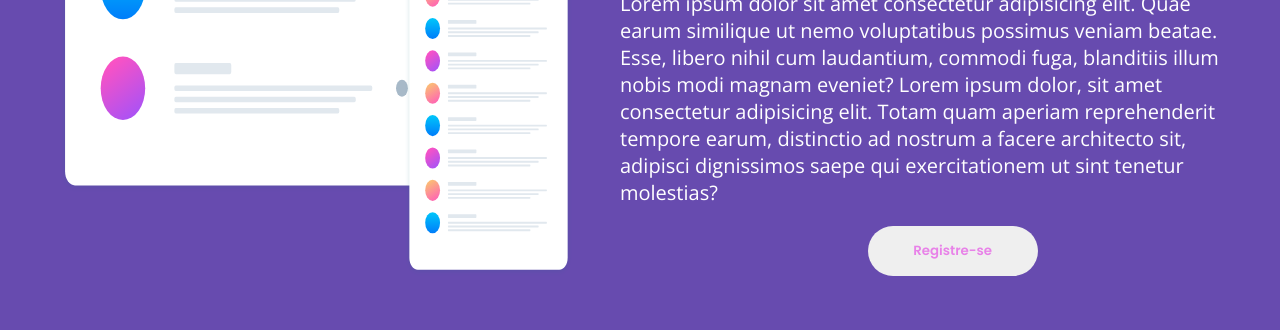
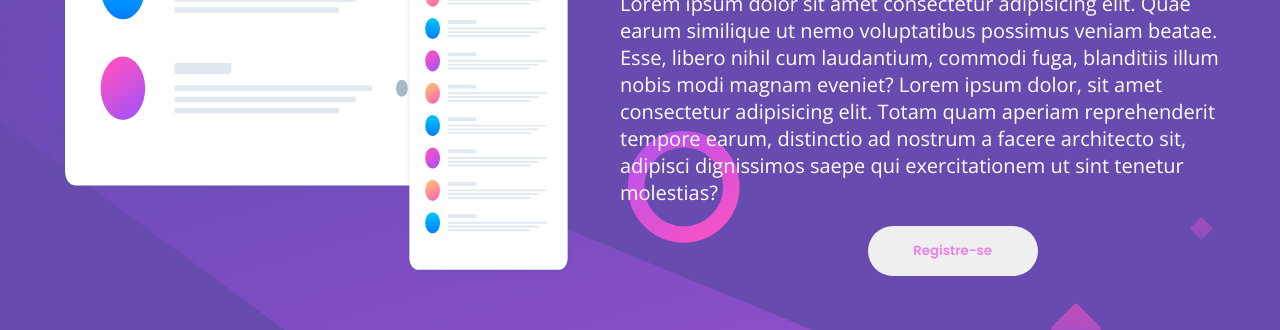
Before and after one commit to Renato-Nakamura/LandingPage, a plain HTML site: page index.html in a window 1280 px wide. Shown: the part 360-690 px from the top of the page. Drawn offline with nearby package versions, Linux system fonts and the light colour scheme; the site is published under a folder, as on GitHub Pages, so addresses that start at the root find nothing.

Commit message:
correção background

```diff
--- a/assets/css/style.css
+++ b/assets/css/style.css
@@ -4,7 +4,7 @@
   box-sizing: content-box;
 }
 body {
-  background-image: url("/assets/img/bg-mobile.svg");
+  background-image: url("../img/bg-mobile.svg");
   background-size: 100vw;
   background-repeat: no-repeat;
   background-color: hsl(257, 40%, 49%);
@@ -82,7 +82,7 @@ body {
 }
 @media (min-width: 1000px) {
   body {
-    background-image: url("/assets/img/bg-desktop.svg");
+    background-image: url("../img/bg-desktop.svg");
     font-size: 20px;
   }
   .ilustracao img {
```
